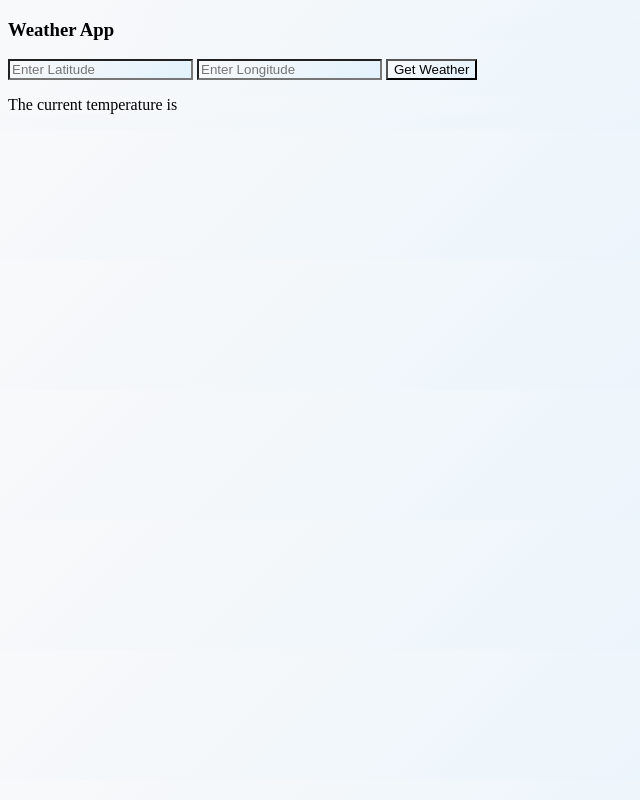
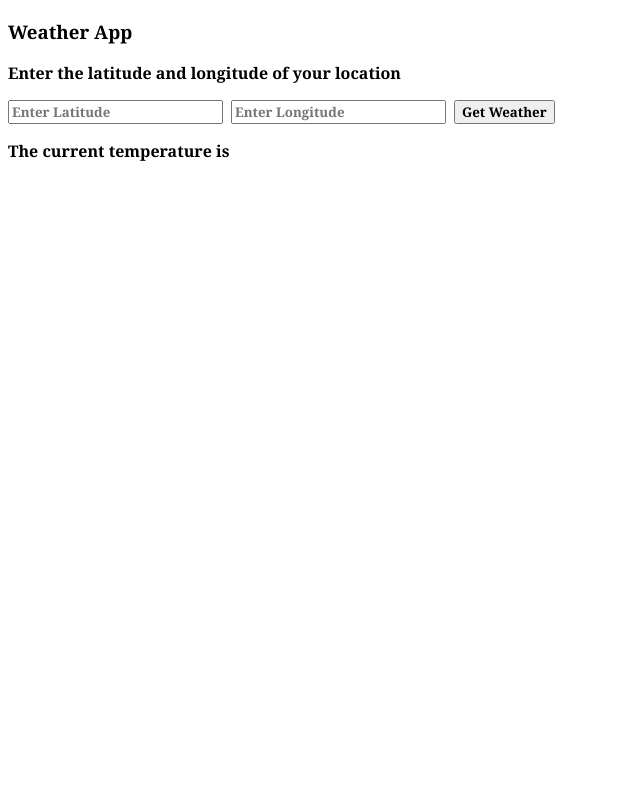
Before and after one commit to jerodpbrackin-design/Codex-Week5-Day1-Weather, a plain HTML site: page index.html in a window 1280 px wide. Shown: the whole page, without its empty margins (0-640 px from the left). Drawn offline with Linux system fonts and the light colour scheme.

Commit message:
nitpicks on frontend look

```diff
--- a/index.html
+++ b/index.html
@@ -11,12 +11,17 @@
   <body>
     <main>
       <h3>Weather App</h3>
-      <input type="text" id="latitude" placeholder="Enter Latitude" />
-      <input type="text" id="longitude" placeholder="Enter Longitude" />
-      <button id="getWeatherButton" onclick="fetchWeather()">
-        Get Weather
-      </button>
-      <p id="temperatureResult">The current temperature is </p>
+      <p>Enter the latitude and longitude of your location</p>
+      <div class="first-row">
+
+        <input type="text" id="latitude" placeholder="Enter Latitude" />
+        <input type="text" id="longitude" placeholder="Enter Longitude" />
+        <button id="getWeatherButton" onclick="fetchWeather()">
+          Get Weather
+        </button>
+      </div>
+
+      <p id="temperatureResult">The current temperature is</p>
     </main>
   </body>
 </html>
--- a/styles.css
+++ b/styles.css
@@ -1,3 +1,11 @@
 * {
-    background: linear-gradient(135deg, #f8f9fa, #e3f2fd)
+    background: sunset;
+    font-family:Cambria, Cochin, Georgia, Times, 'Times New Roman', serif;
+    font-weight:600;
 }
+
+.first-row{
+    display:inline-flex;
+    justify-content: flex-start;
+    gap:8px;
+}
```
